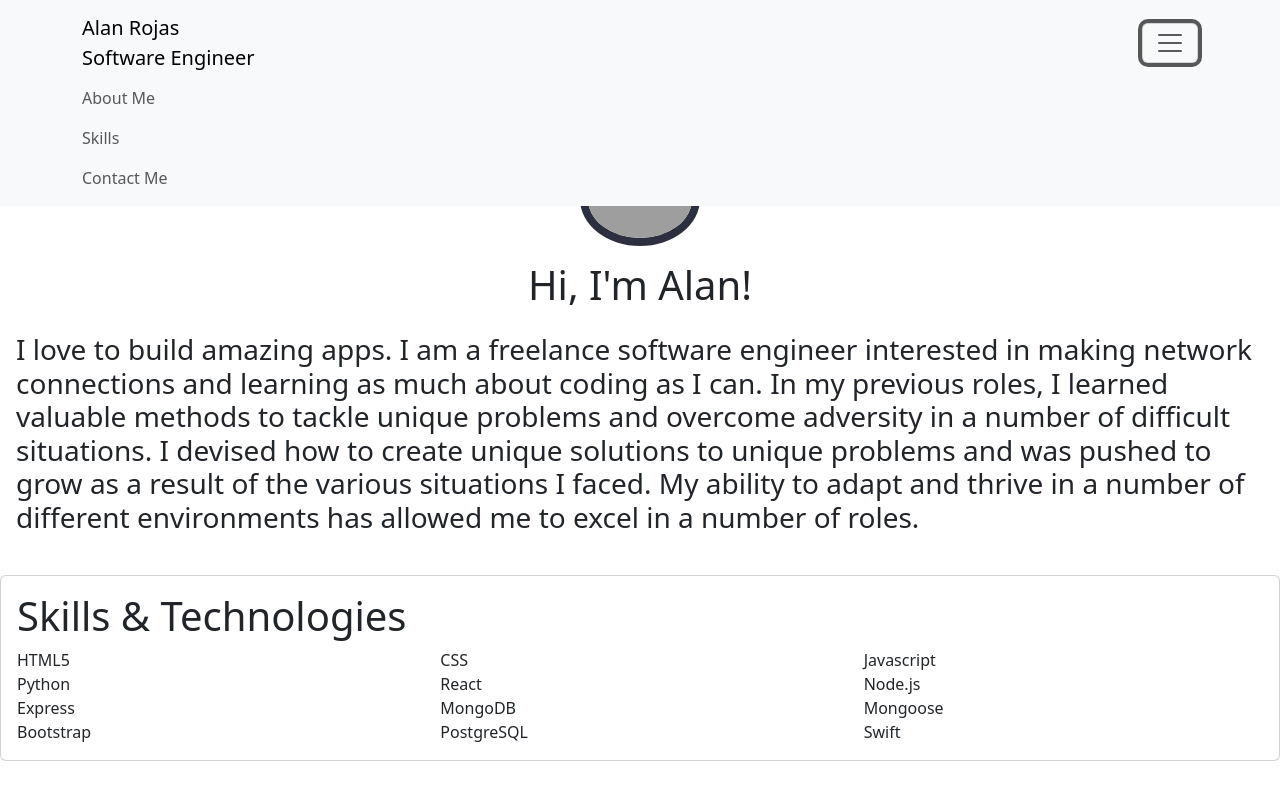
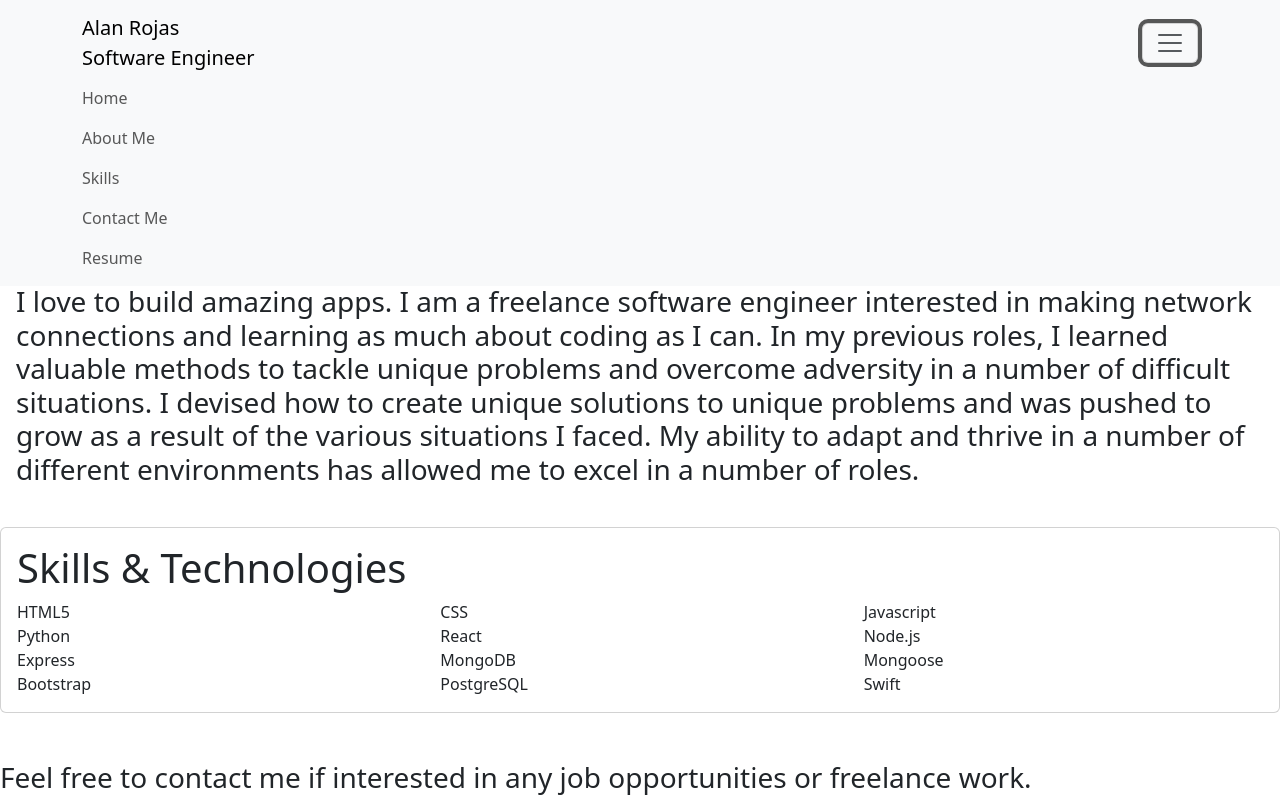
Before and after one commit to Alitodaroj/portfolio_page, a React (Create React App) app: page / in a window 1280 px wide. Both pictures are taken after a click on the button 1170 px from the left and 43 px from the top of the page. Shown: the top 800 px of the page. Built offline with nearby package versions, Linux system fonts and the light colour scheme; grey boxes are pictures that could not be loaded.

Commit message:
edited contact section

```diff
--- a/src/App.jsx
+++ b/src/App.jsx
@@ -1,28 +1,16 @@
 import React from "react";
 import { BrowserRouter } from "react-router-dom";
-import { MyRoutes }  from "./components/Routes";
+import { MyRoutes } from "./components/Routes";
 import Navbar from "./components/Navbar";
 import "./App.css";
-import { Link } from "react-router-dom";
-import { Nav } from "react-bootstrap";
-
-function Aside() {
-  return <>
-    <Nav.Link as={Link} to="/">Home</Nav.Link>
-    <Nav.Link as={Link} to="/resume">Resume</Nav.Link>
-        </>
-}
 
 const App = () => {
   return (
-      <BrowserRouter>
-        <Navbar />
-        <Aside>
-         { Aside }
-        </Aside>
-        <MyRoutes />
-      </BrowserRouter>
-    );
+    <BrowserRouter>
+      <Navbar />
+      <MyRoutes />
+    </BrowserRouter>
+  );
 }
 
 export default App;
--- a/src/components/Contact.jsx
+++ b/src/components/Contact.jsx
@@ -20,6 +20,7 @@ function FormExample() {
   return (
     <Form noValidate validated={validated} onSubmit={handleSubmit}>
       <Row className="mb-3">
+        <h3>Feel free to contact me if interested in any job opportunities or freelance work.</h3>
           <Form.Group as={Col} md="4" controlId="validationCustom01">
             <Form.Label>First name</Form.Label>
             <Form.Control
--- a/src/components/Navbar.jsx
+++ b/src/components/Navbar.jsx
@@ -2,6 +2,7 @@ import React, { useState } from 'react';
 import Container from 'react-bootstrap/Container';
 import Nav from 'react-bootstrap/Nav';
 import { Navbar } from 'react-bootstrap';
+import { Link } from 'react-router-dom';
 
 function NavBar() {
     const [expanded, setExpanded] = useState(false);
@@ -22,12 +23,14 @@ function NavBar() {
             <Navbar.Toggle aria-controls="basic-navbar-nav" onClick={() => setExpanded(expanded => !expanded)} />
             <Navbar.Collapse id="basic-navbar-nav">
             <Nav className="me-auto">
+                <Link to="/" className='nav-link'>Home</Link>
                 <Nav.Link onClick={() => scrollToSection('about')}>About Me</Nav.Link>
                 <Nav.Link onClick={() => scrollToSection('skills')}>Skills</Nav.Link>
                 <Nav.Link onClick={() => scrollToSection('contact')}>Contact Me</Nav.Link>
+                <Link to="/resume" className="nav-link">Resume</Link>
             </Nav>
             </Navbar.Collapse>
             </Container>
-                </Navbar>    )
+             </Navbar>    )
 }
 export default NavBar;
--- a/src/components/pages/Home.jsx
+++ b/src/components/pages/Home.jsx
@@ -4,6 +4,7 @@ import About from "../About";
 import Skills from "../Skills";
 import Contact from "../Contact";
 import "bootstrap/dist/css/bootstrap.css";
+import { Navbar } from "react-bootstrap";
 
 let Home = () => {
   return (
@@ -11,6 +12,7 @@ let Home = () => {
       <About></About>
       <Skills></Skills>
       <Contact></Contact>
+      <Navbar />
     </main>
   );
 };
```
Lines whose indentation alone changed are shown as unchanged.
